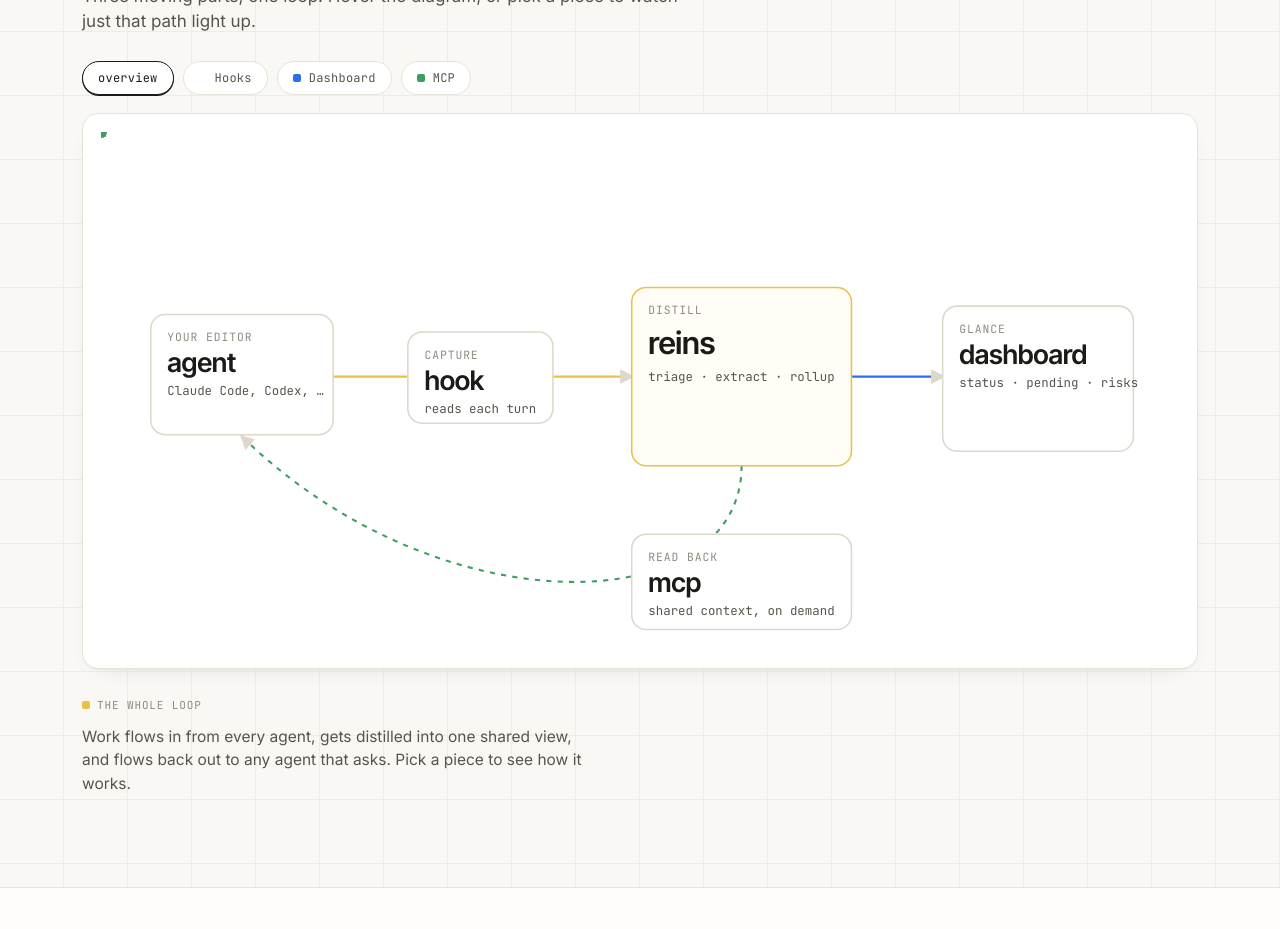
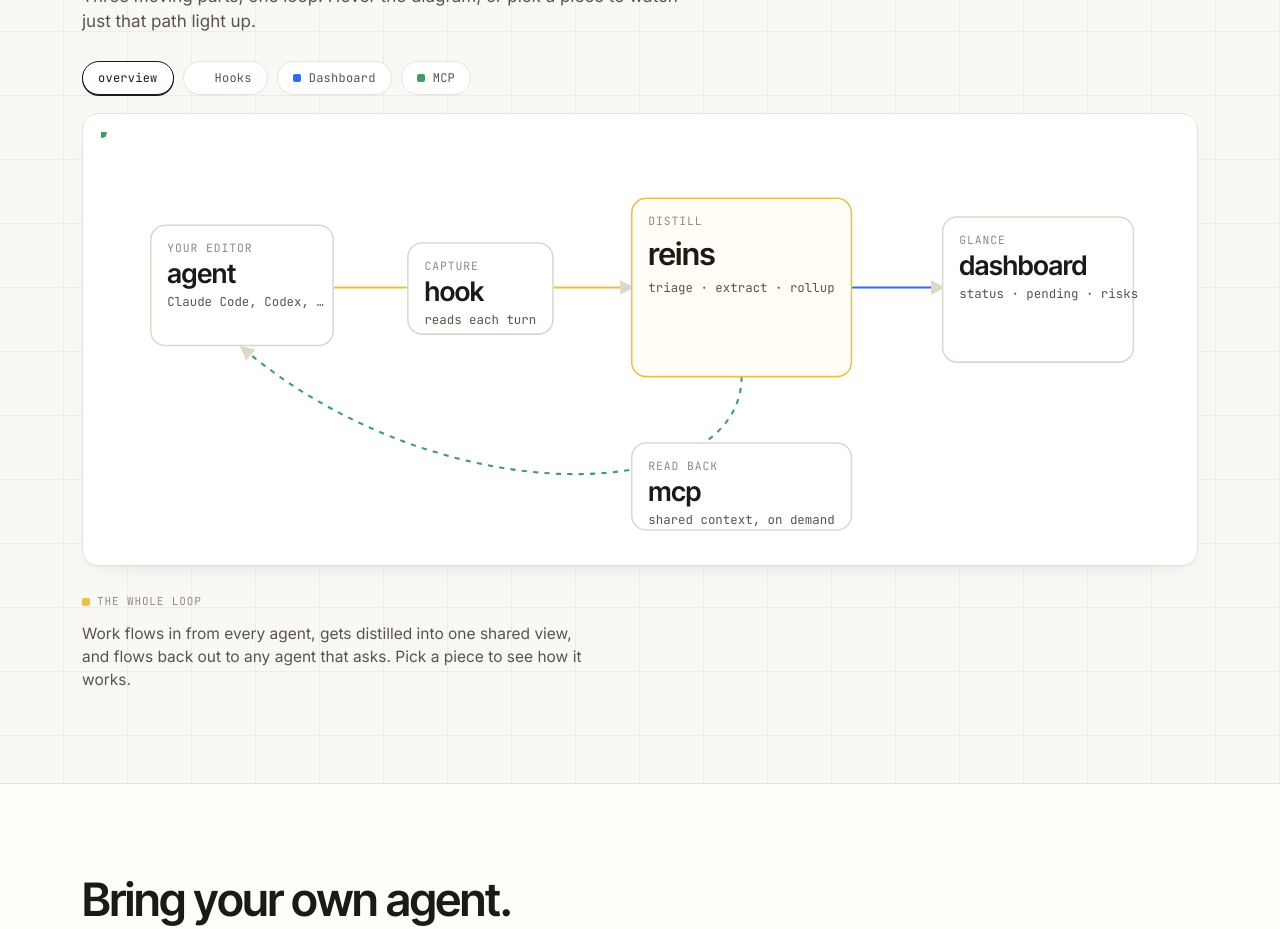
Before and after one commit to aruntemme/reins, a Next.js app in the folder web/: page / in a window 1280 px wide. Shown: the part 2080-3009 px from the top of the page. Built offline with nearby package versions, Linux system fonts and the light colour scheme.

Commit message:
fix(web): compact the how-it-works diagram vertically (viewBox 500→400)

```diff
--- a/web/components/how-it-works.tsx
+++ b/web/components/how-it-works.tsx
@@ -129,7 +129,7 @@ function Diagram({ mode, onPick }: { mode: Mode; onPick: (m: Mode) => void }) {
     <svg
       className="hiw-svg"
       data-focus={mode}
-      viewBox="0 0 1040 500"
+      viewBox="0 0 1040 400"
       preserveAspectRatio="xMidYMid meet"
       role="img"
       aria-label="Agent activity flows through a hook into Reins, out to the dashboard, and back to any agent over MCP."
@@ -141,9 +141,9 @@ function Diagram({ mode, onPick }: { mode: Mode; onPick: (m: Mode) => void }) {
       </defs>
 
       {/* wires (static) — referenced by packets via mpath */}
-      <path id="wCap" className="hiw-wire wire-cap" d="M 224 236 H 512" markerEnd="url(#hiw-arrow)" />
-      <path id="wDash" className="hiw-wire wire-dash" d="M 724 236 H 812" markerEnd="url(#hiw-arrow)" />
-      <path id="wMcp" className="hiw-wire wire-mcp" d="M 618 322 C 618 470, 330 482, 136 294" markerEnd="url(#hiw-arrow)" />
+      <path id="wCap" className="hiw-wire wire-cap" d="M 224 150 H 512" markerEnd="url(#hiw-arrow)" />
+      <path id="wDash" className="hiw-wire wire-dash" d="M 724 150 H 812" markerEnd="url(#hiw-arrow)" />
+      <path id="wMcp" className="hiw-wire wire-mcp" d="M 618 236 C 618 360, 330 372, 136 208" markerEnd="url(#hiw-arrow)" />
 
       {/* packets */}
       <Packets pathId="wCap" cls="pkt-cap" n={3} dur={2.4} />
@@ -151,11 +151,11 @@ function Diagram({ mode, onPick }: { mode: Mode; onPick: (m: Mode) => void }) {
       <Packets pathId="wMcp" cls="pkt-mcp" n={3} dur={3.0} />
 
       {/* nodes */}
-      <Node x={48} y={176} w={176} h={116} cls="node-agent" kicker="your editor" title="agent" sub="Claude Code, Codex, …" />
-      <Node x={296} y={193} w={140} h={88} cls="node-hook" kicker="capture" title="hook" sub="reads each turn" onClick={() => onPick("hooks")} />
-      <Node x={512} y={150} w={212} h={172} cls="node-reins" kicker="distill" title="reins" sub="triage · extract · rollup" big />
-      <Node x={812} y={168} w={184} h={140} cls="node-dash" kicker="glance" title="dashboard" sub="status · pending · risks" onClick={() => onPick("dashboard")} />
-      <Node x={512} y={388} w={212} h={92} cls="node-mcp" kicker="read back" title="mcp" sub="shared context, on demand" onClick={() => onPick("mcp")} />
+      <Node x={48} y={90} w={176} h={116} cls="node-agent" kicker="your editor" title="agent" sub="Claude Code, Codex, …" />
+      <Node x={296} y={107} w={140} h={88} cls="node-hook" kicker="capture" title="hook" sub="reads each turn" onClick={() => onPick("hooks")} />
+      <Node x={512} y={64} w={212} h={172} cls="node-reins" kicker="distill" title="reins" sub="triage · extract · rollup" big />
+      <Node x={812} y={82} w={184} h={140} cls="node-dash" kicker="glance" title="dashboard" sub="status · pending · risks" onClick={() => onPick("dashboard")} />
+      <Node x={512} y={300} w={212} h={84} cls="node-mcp" kicker="read back" title="mcp" sub="shared context, on demand" onClick={() => onPick("mcp")} />
     </svg>
   );
 }
```
